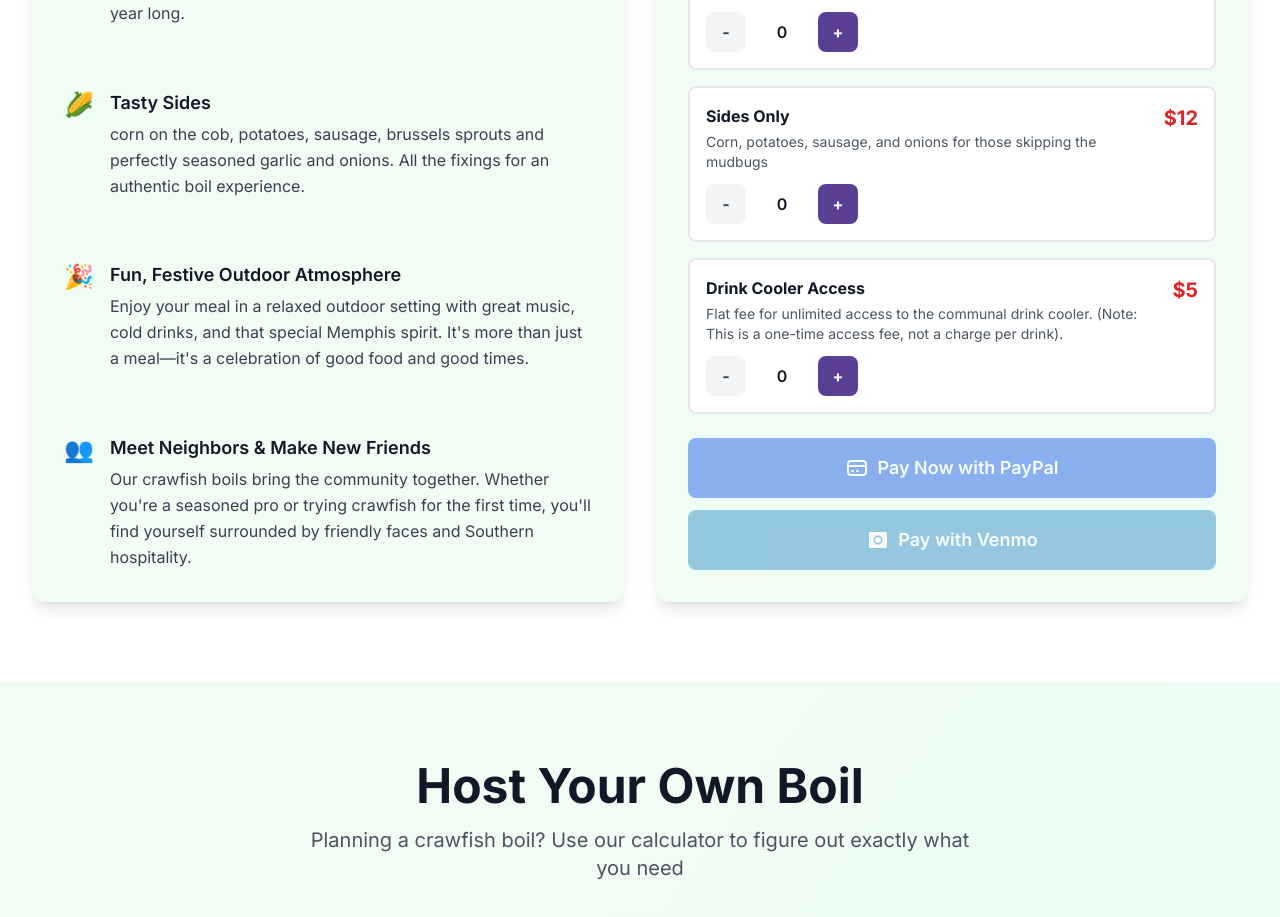
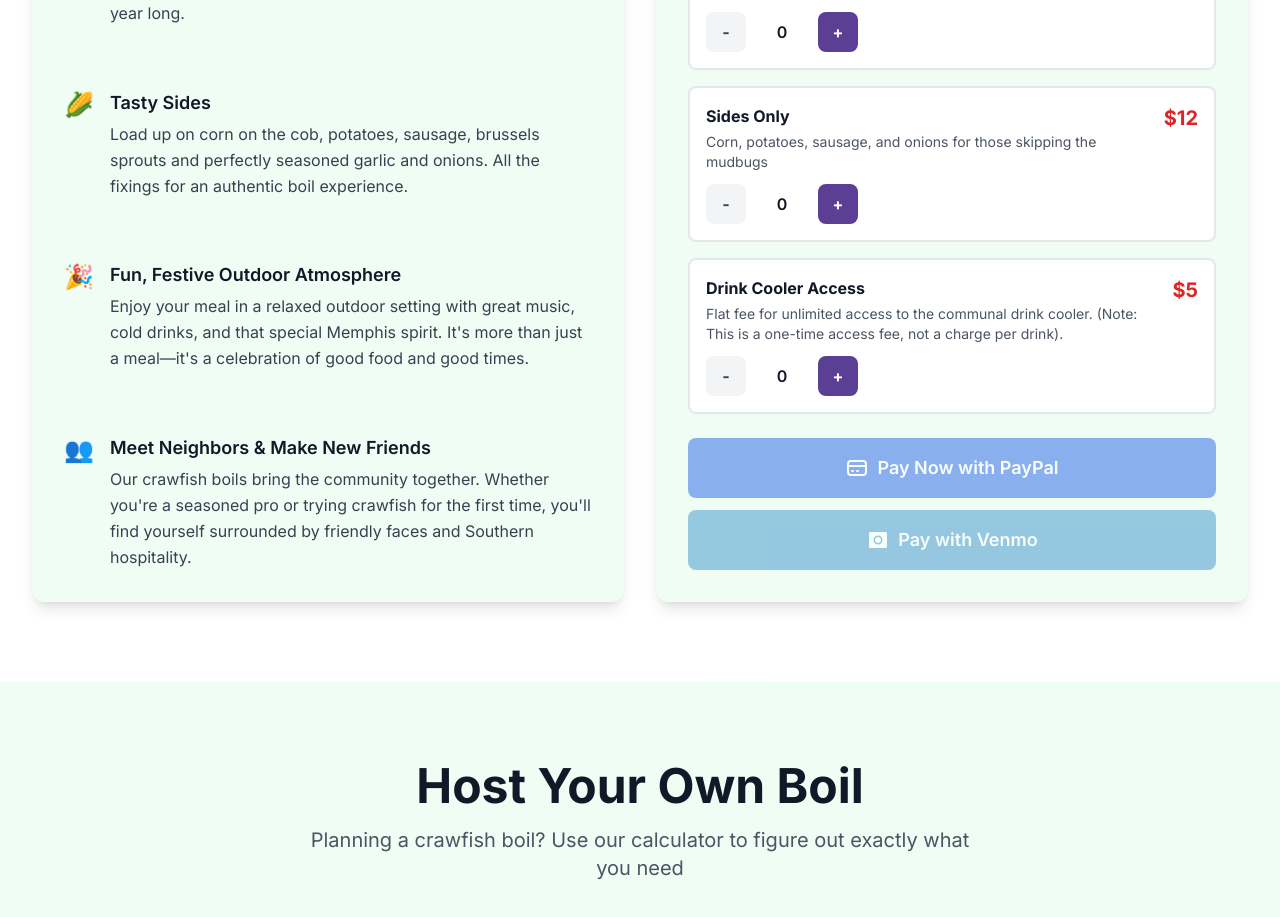
Before and after one commit to redsurfer1/crawfishboil, a React (Vite) app: page / in a window 1280 px wide. Shown: the part 1506-2423 px from the top of the page. Built offline with nearby package versions, Linux system fonts and the light colour scheme; no server answers.

Commit message:
Add 'Load up on' to Tasty Sides description

```diff
--- a/src/components/GuestPath.jsx
+++ b/src/components/GuestPath.jsx
@@ -112,7 +112,7 @@ export default function GuestPath() {
                   <span className="text-red-600 mr-4 text-2xl">🌽</span>
                   <div>
                     <h4 className="text-lg font-semibold text-gray-900 mb-1">Tasty Sides</h4>
-                    <p className="text-gray-700 leading-relaxed">corn on the cob, potatoes, sausage, brussels sprouts and perfectly seasoned garlic and onions. All the fixings for an authentic boil experience.</p>
+                    <p className="text-gray-700 leading-relaxed">Load up on corn on the cob, potatoes, sausage, brussels sprouts and perfectly seasoned garlic and onions. All the fixings for an authentic boil experience.</p>
                   </div>
                 </li>
                 <li className="flex items-start">
```
